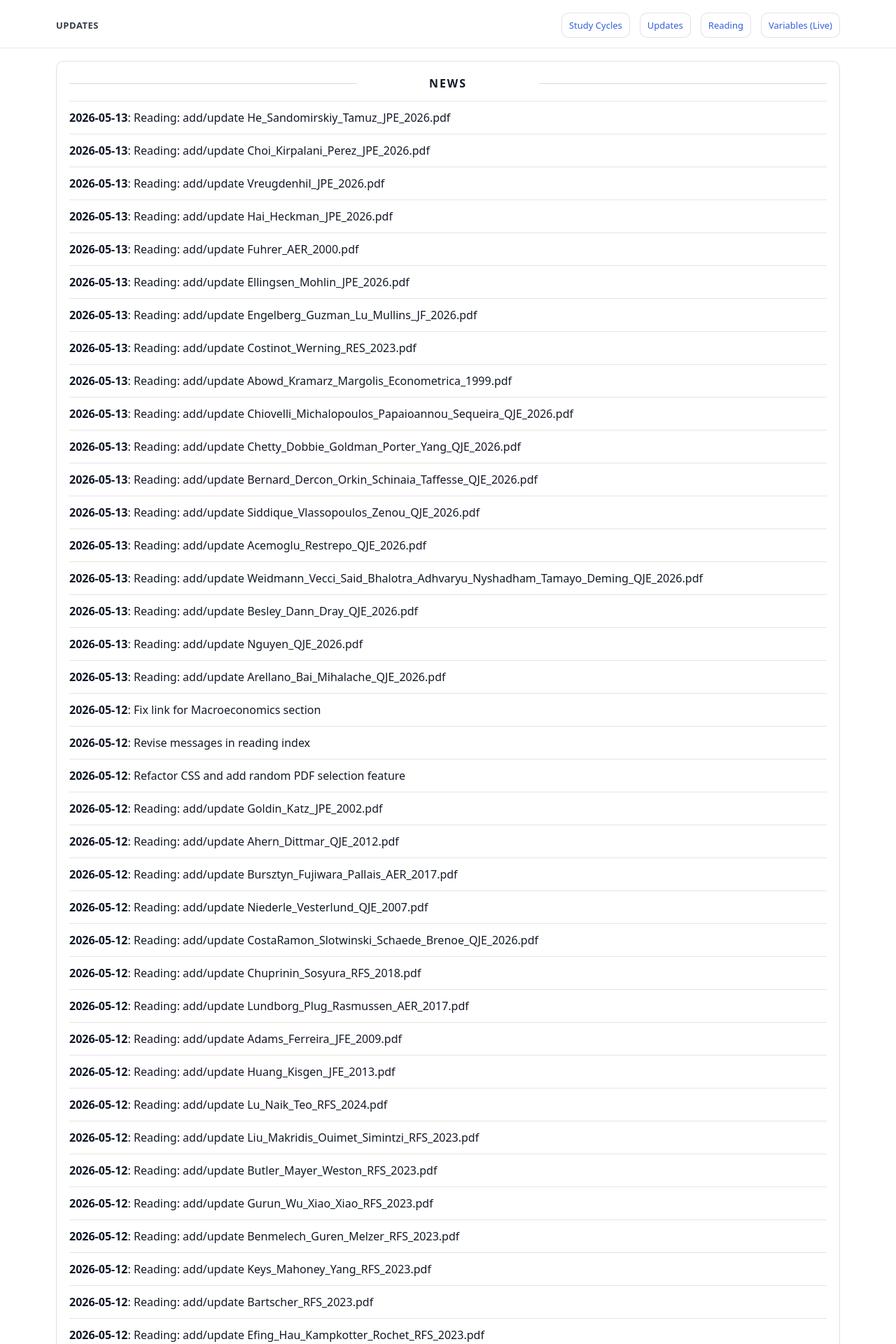
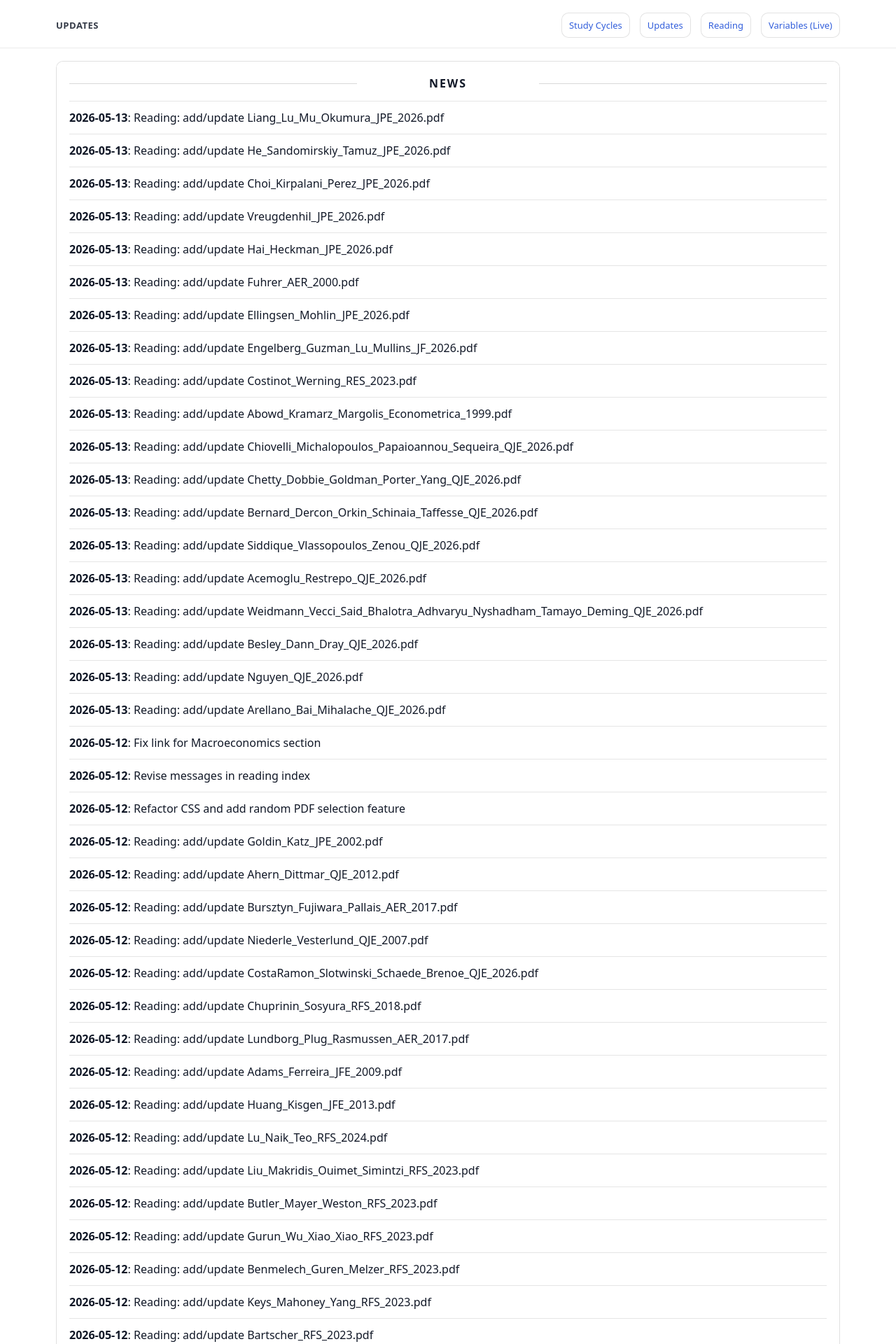
Before and after one commit to yaxinzn/study-archive, a Jekyll site: the page built from updates/index.md, in a window 1280 px wide. Shown: the top 1920 px of the page at 70% size. Built offline with Jekyll 4.4.1, drawn with Linux system fonts in a browser that asks for light colours; some of the changed text lies outside the part shown.

Commit message:
chore: update NEWS feed

```diff
--- a/_data/news.yml
+++ b/_data/news.yml
@@ -1,4 +1,7 @@
 # Auto-generated update history (sorted newest -> oldest). Do not edit manually.
+- ts: "1778667006"
+  date: "2026-05-13"
+  title: "Reading: add/update Liang_Lu_Mu_Okumura_JPE_2026.pdf"
 - ts: "1778666909"
   date: "2026-05-13"
   title: "Reading: add/update He_Sandomirskiy_Tamuz_JPE_2026.pdf"
```
